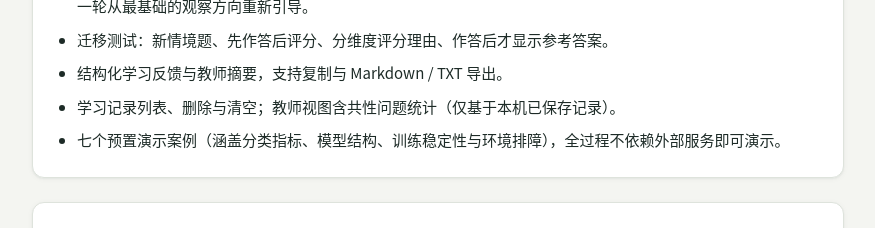
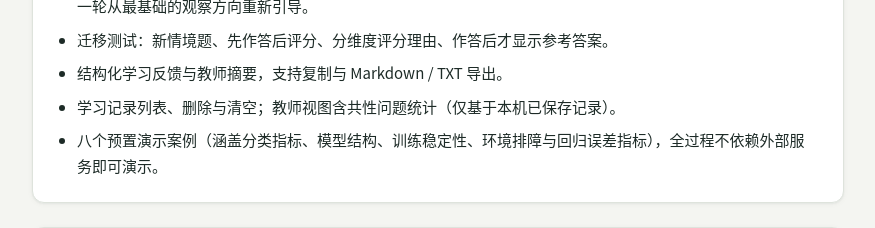
Before and after one commit to Lvshujun0918/knowbr, a Vue app in the folder web/: page /help in a window 1280 px wide. Shown: the part 1140-1368 px from the top of the page, without its empty margins (202-1077 px from the left). Built offline with nearby package versions, Linux system fonts and the light colour scheme; no server answers.

Commit message:
docs(scenario): 补充回归场景与任务类型说明

```diff
--- a/web/src/pages/HelpPage.vue
+++ b/web/src/pages/HelpPage.vue
@@ -59,7 +59,7 @@ onMounted(() => {
         <li>迁移测试：新情境题、先作答后评分、分维度评分理由、作答后才显示参考答案。</li>
         <li>结构化学习反馈与教师摘要，支持复制与 Markdown / TXT 导出。</li>
         <li>学习记录列表、删除与清空；教师视图含共性问题统计（仅基于本机已保存记录）。</li>
-        <li>七个预置演示案例（涵盖分类指标、模型结构、训练稳定性与环境排障），全过程不依赖外部服务即可演示。</li>
+        <li>八个预置演示案例（涵盖分类指标、模型结构、训练稳定性、环境排障与回归误差指标），全过程不依赖外部服务即可演示。</li>
       </ul>
     </div>
 
```
Also changed, not shown: 3 other files (tests, documents, lock files or other folders).
